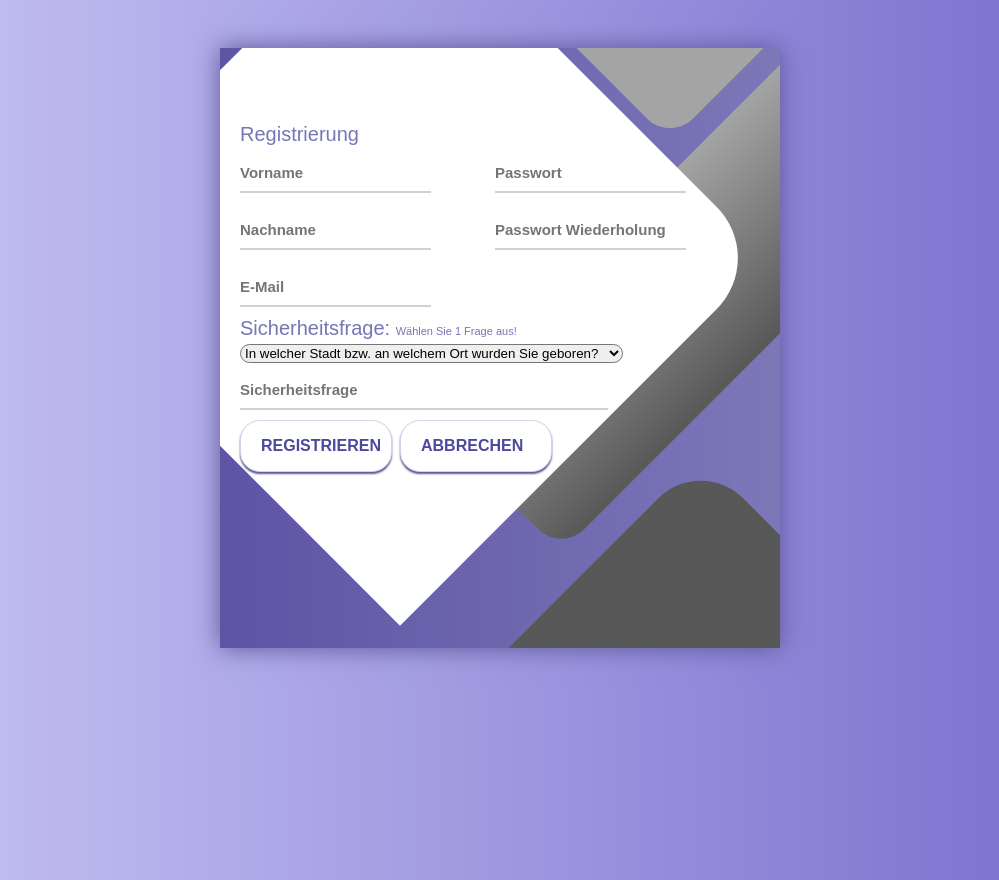
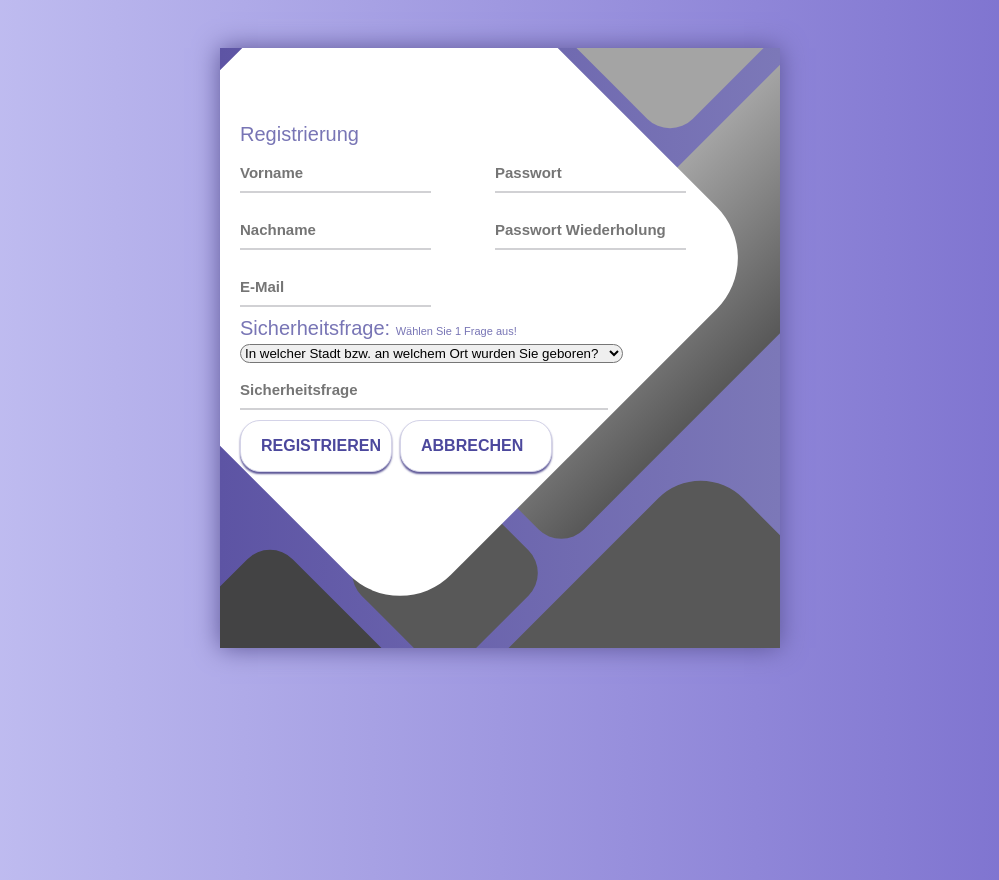
Before and after one commit to DatPriest/budget_book, an Angular app in the folder frontend/: page /register in a window 1280 px wide. Shown: the whole page, without its empty margins (140-1139 px from the left). Built offline with nearby package versions, Linux system fonts and the light colour scheme.

Commit message:
Design Login/Registrierung/Passwortvergessen

```diff
--- a/frontend/src/app/login-view/login-view.component.css
+++ b/frontend/src/app/login-view/login-view.component.css
@@ -41,8 +41,9 @@
   width: 520px;
   background: #FFF;
   top: -50px;
-  right: 100px;
+  right: 120px;
   border-radius: 0 72px 0 0;
+
 }
 
 .screen_background_shape2 {
@@ -55,10 +56,10 @@
 }
 
 .screen_background_shape3 {
-  height: 540px;
+  height: 640px;
   width: 190px;
   background: linear-gradient(270deg, #585858, #A4A4A4);
-  top: -24px;
+  top: -68px;
   right: 0;
   border-radius: 32px;
 }
@@ -73,9 +74,9 @@
 }
 
 .login {
-  width: 320px;
+  width: 280px;
   padding: 20px;
-  padding-top: 150px;
+  padding-top: 130px;
 }
 
 /* Login Felder */
@@ -121,7 +122,6 @@
 .register_submit {
   background: none;
   font-size: 11px;
-  margin-bottom: 10px;
   padding: 10px 20px;
   border-radius: 0px;
   border: none;
@@ -139,7 +139,7 @@
 .register_submit:active,
 .register_submit:focus,
 .register_submit:hover {
-  color: #2688b6;
+  color: #000000;
   outline: none;
 }
 
@@ -160,7 +160,7 @@
 .new_password_submit:active,
 .new_password_submit:focus,
 .new_password_submit:hover {
-  border-color: #6A679E;
+  color: #000000;
   outline: none;
 }
 
@@ -192,6 +192,12 @@
   cursor: pointer;
   transition: .0s;
 }
+.show_passwort:active,
+.show_passwort:focus,
+.show_passwort:hover {
+  color: #000000;
+  outline: none;
+}
 
 .hide_passwort{
   background: none;
--- a/frontend/src/app/password-forgotten-view/password-forgotten-view.component.css
+++ b/frontend/src/app/password-forgotten-view/password-forgotten-view.component.css
@@ -40,10 +40,11 @@
 .screen_background_shape1 {
   height: 520px;
   width: 520px;
-  background: #FFF;
+  background: #ffffff;
   top: -50px;
   right: 120px;
-  border-radius: 0 72px 0 0;
+  border-radius: 0 72px 72px 0;
+  transform: rotate(45deg);
 }
 
 .screen_background_shape2 {
@@ -71,6 +72,23 @@
   top: 420px;
   right: 50px;
   border-radius: 60px;
+}
+.screen_background_shape5 {
+  height: 200px;
+  width: 200px;
+  background: #434344;
+  top: 530px;
+  left: -50px;
+  border-radius: 32px;
+}
+
+.screen_background_shape6 {
+  height: 150px;
+  width: 150px;
+  background: #585858;
+  top: 450px;
+  left: 150px;
+  border-radius: 32px;
 }
 
 .password-forgotten {
--- a/frontend/src/app/password-forgotten-view/password-forgotten-view.component.html
+++ b/frontend/src/app/password-forgotten-view/password-forgotten-view.component.html
@@ -46,6 +46,8 @@
       </header>
       <body>
         <div class="screen_background">
+          <span class="screen_background_shape screen_background_shape6"></span>
+          <span class="screen_background_shape screen_background_shape5"></span>
           <span class="screen_background_shape screen_background_shape4"></span>
           <span class="screen_background_shape screen_background_shape3"></span>
           <span class="screen_background_shape screen_background_shape2"></span>
--- a/frontend/src/app/register-view/register-view.component.css
+++ b/frontend/src/app/register-view/register-view.component.css
@@ -40,10 +40,11 @@
 .screen_background_shape1 {
   height: 520px;
   width: 520px;
-  background: #FFF;
+  background: #ffffff;
   top: -50px;
   right: 120px;
-  border-radius: 0 72px 0 0;
+  border-radius: 0 72px 72px 0;
+  transform: rotate(45deg);
 }
 
 .screen_background_shape2 {
@@ -71,6 +72,24 @@
   top: 420px;
   right: 50px;
   border-radius: 60px;
+}
+
+.screen_background_shape5 {
+  height: 200px;
+  width: 200px;
+  background: #434344;
+  top: 530px;
+  left: -50px;
+  border-radius: 32px;
+}
+
+.screen_background_shape6 {
+  height: 150px;
+  width: 150px;
+  background: #585858;
+  top: 450px;
+  left: 150px;
+  border-radius: 32px;
 }
 
 .social-icons {
--- a/frontend/src/app/register-view/register-view.component.html
+++ b/frontend/src/app/register-view/register-view.component.html
@@ -88,6 +88,8 @@
       </header>
       <body>
         <div class="screen_background">
+          <span class="screen_background_shape screen_background_shape6"></span>
+          <span class="screen_background_shape screen_background_shape5"></span>
           <span class="screen_background_shape screen_background_shape4"></span>
           <span class="screen_background_shape screen_background_shape3"></span>
           <span class="screen_background_shape screen_background_shape2"></span>
```
